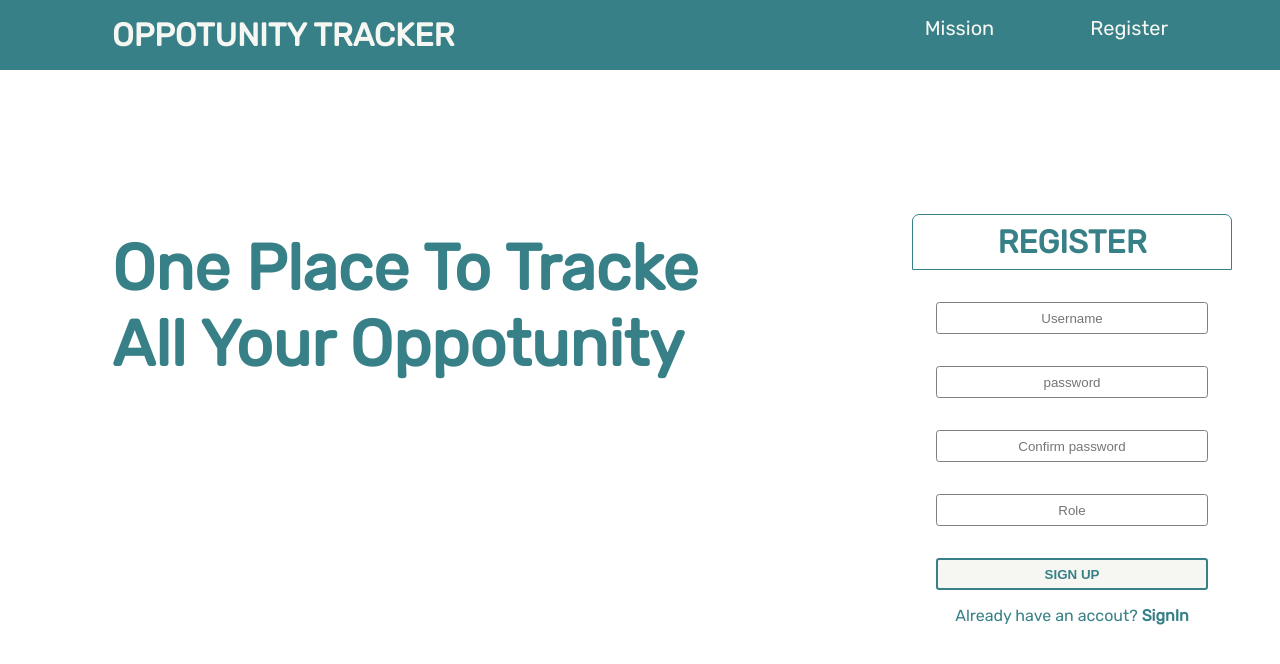
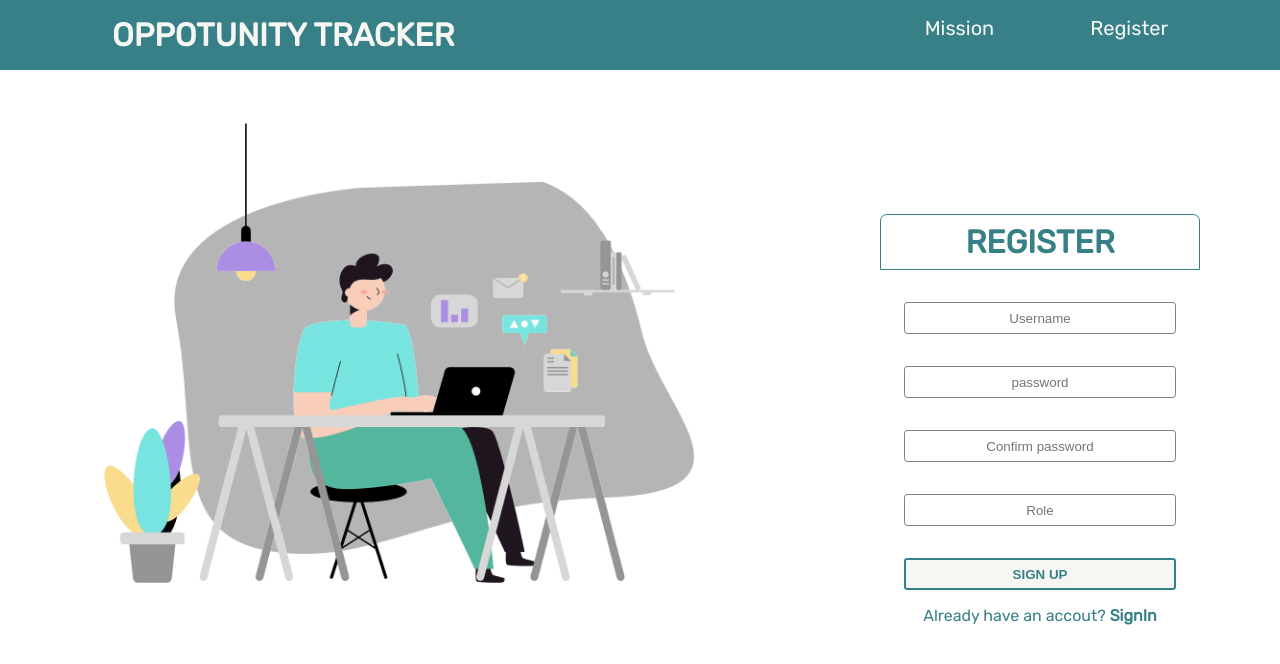
Before and after one commit to TenNga/op-tracker-frontend, a React (Create React App) app: page / in a window 1280 px wide. Both pictures are taken after a click on the item "Register". Shown: the top 664 px of the page. Built offline with nearby package versions, Linux system fonts and the light colour scheme.

Commit message:
register image added

```diff
--- a/src/container/Login.js
+++ b/src/container/Login.js
@@ -17,6 +17,12 @@ const WelcomeNote = styled.h1`
     color: ${color.primary};
     text-transform: capitalize;
 `;
+
+const RegisterImg = styled.img`
+    width: 50%;
+    margin-top: 3rem;
+`;
+
 const LoginContainer = styled.div`
    width:20rem;
 `;
@@ -69,6 +75,7 @@ const Text = styled.p`
 
 const LinkSpan = styled.span`
     font-weight: bold;
+    cursor: pointer;
 `;
 
 const ErrorMsg = styled.p`
@@ -128,7 +135,10 @@ const Login = ({clickRegister, setRegister, setUser}) => {
 
     return(
         <MainContainer>
-            <WelcomeNote>one place to tracke all your oppotunity</WelcomeNote>
+            {
+                clickRegister? <RegisterImg src="register.png" alt="computer desk" /> :
+                <WelcomeNote>one place to tracke all your oppotunity</WelcomeNote>
+            }
             <LoginContainer>
 
                 <LoginHeader>{clickRegister? "register" : "Login" }</LoginHeader>
```
Also changed, not shown: public/register.png (added).
